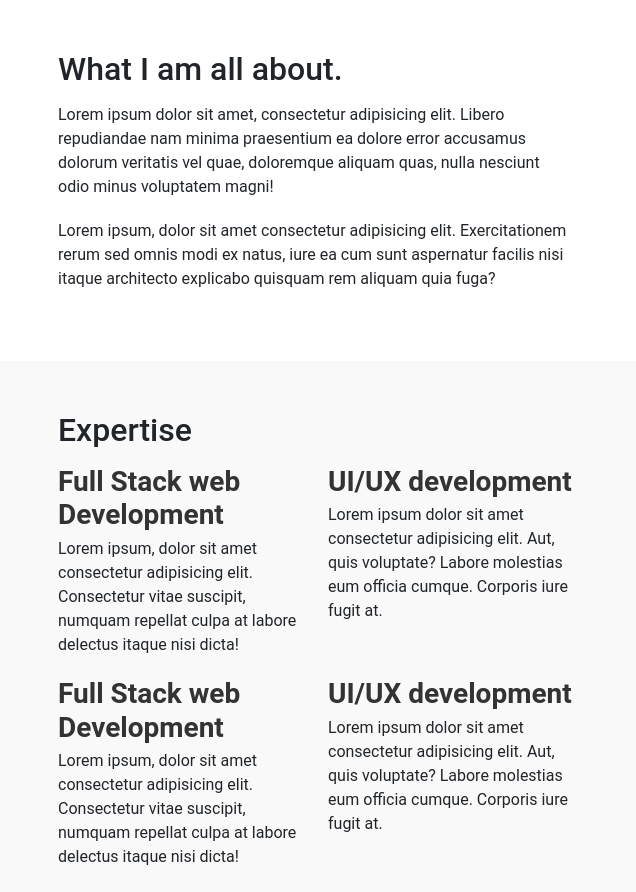
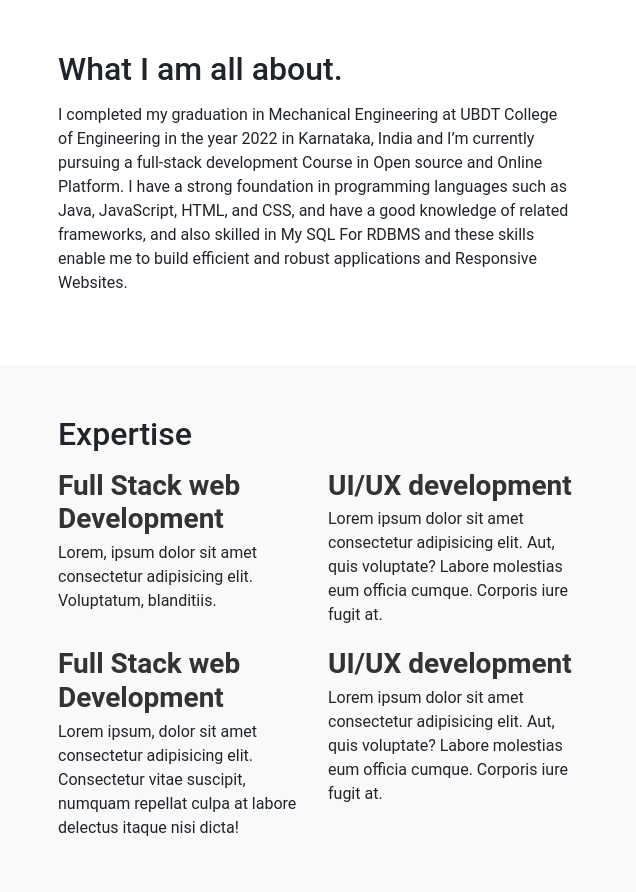
Before and after one commit to prashantpattekar/portfolio2, a plain HTML site: page index.html in a window 1280 px wide. Shown: the top 892 px of the page, 644-1280 px from the left. Drawn offline with nearby package versions, Linux system fonts and the light colour scheme; a web font is replaced by a local one.

Commit message:
about section updated

```diff
--- a/index.html
+++ b/index.html
@@ -46,17 +46,12 @@
                                 </div>
                             </div>
                             <div class="col-md-12">
-                                <p>Lorem ipsum dolor sit amet, consectetur
-                                    adipisicing elit. Libero repudiandae nam
-                                    minima praesentium ea dolore error accusamus
-                                     dolorum veritatis vel quae, doloremque aliquam quas,
-                                     nulla nesciunt odio minus voluptatem magni!</p>
+                                <p>I completed my graduation in Mechanical Engineering at UBDT College of Engineering
+                                    in the year 2022 in Karnataka, India and I’m currently pursuing a full-stack development Course in Open source
+                                    and Online Platform. I have a strong foundation in programming languages such as Java, JavaScript, HTML, and CSS,
+                                    and have a good knowledge of related frameworks, and also skilled in My SQL For RDBMS and these skills enable me to
+                                    build efficient and robust applications and Responsive Websites.</p>
 
-                                <p>Lorem ipsum, dolor sit amet consectetur adipisicing elit.
-                                     Exercitationem rerum sed omnis modi ex natus, iure ea cum sunt
-                                      aspernatur facilis nisi itaque architecto explicabo quisquam rem
-                                       aliquam quia fuga?
-                                </p>
                             </div>
                         </div>
                     </div>
@@ -75,7 +70,7 @@
                             <div class="col-md-6">
                                 <div class="expertise-item">
                                     <h3>Full Stack web Development</h3>
-                                    <p>Lorem ipsum, dolor sit amet consectetur adipisicing elit. Consectetur vitae suscipit, numquam repellat culpa at labore delectus itaque nisi dicta!</p>
+                                    <p>Lorem, ipsum dolor sit amet consectetur adipisicing elit. Voluptatum, blanditiis.</p>
                                 </div>
                             </div>
                             <div class="col-md-6">
```
